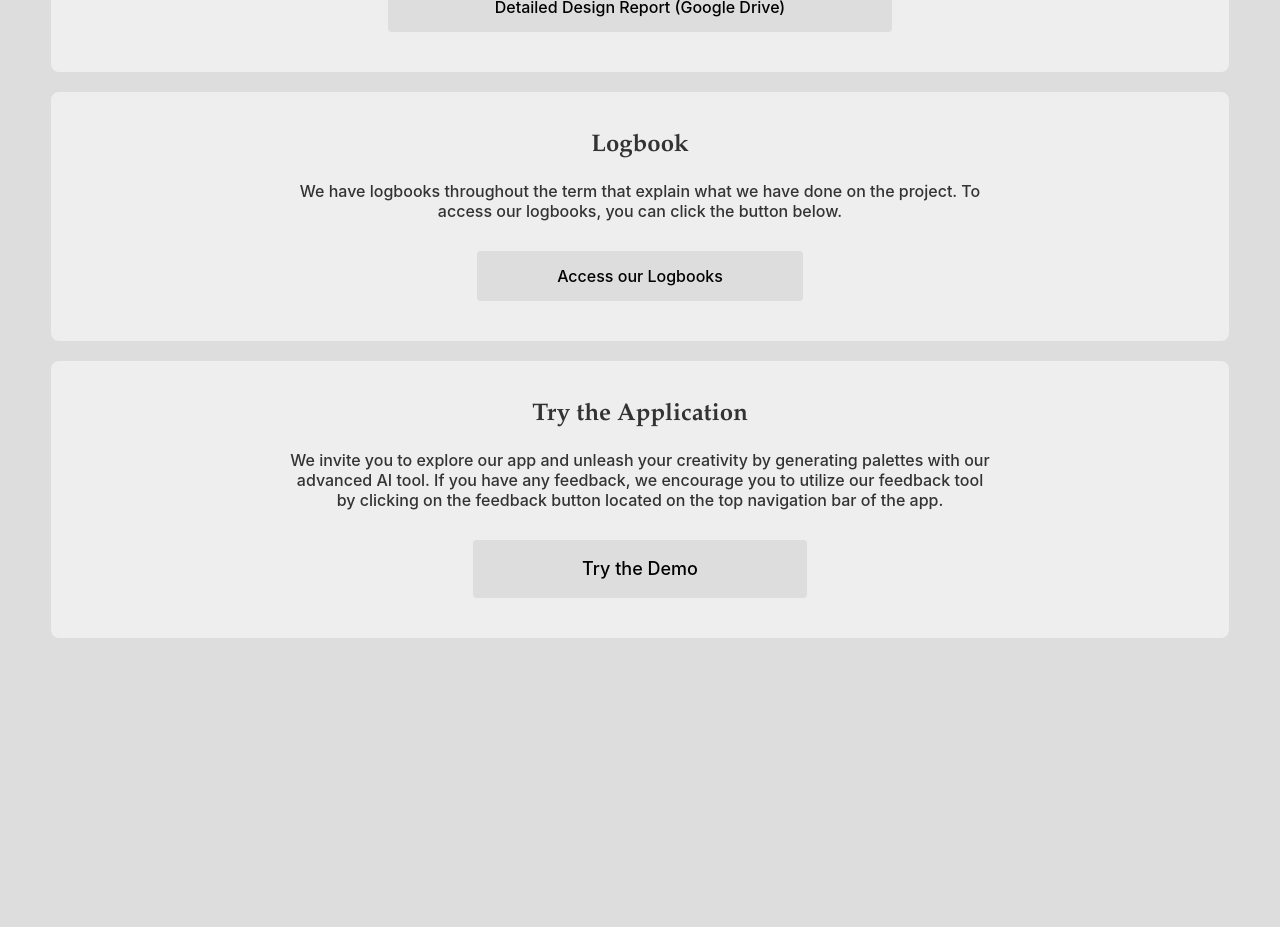
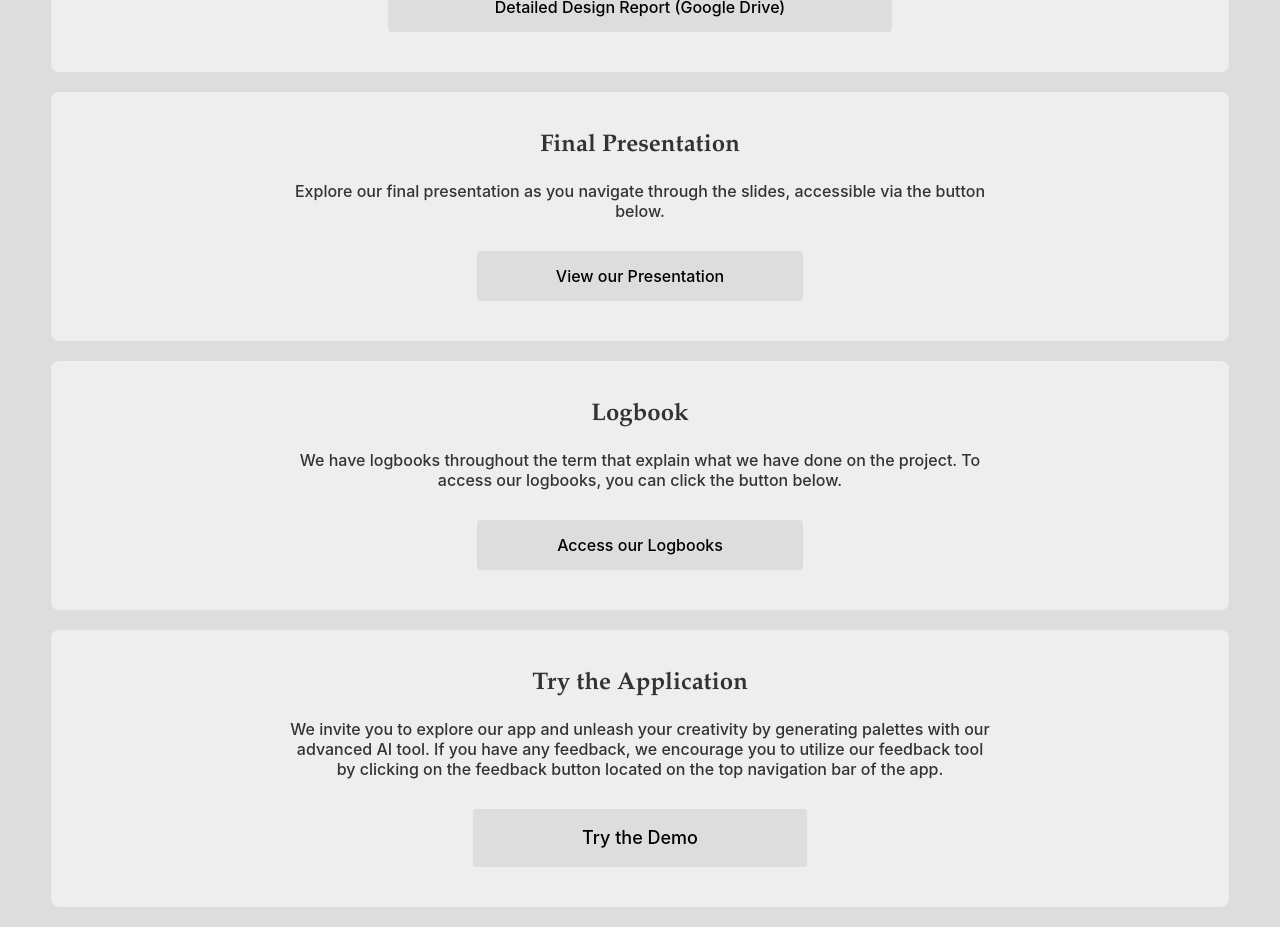
Before and after one commit to solomonNSI/aura-public, a React (Create React App) app: page / in a window 1280 px wide. Shown: the part 2240-3167 px from the top of the page. Before the commit the page ends 2898 px from the top, so only its background shows below. Built offline with nearby package versions, Linux system fonts and the light colour scheme.

Commit message:
Update App.js

```diff
--- a/src/App.js
+++ b/src/App.js
@@ -117,6 +117,12 @@ const App = () => {
       </section>
 
       <section className="appSection" id="logbook">
+        <h1>Final Presentation</h1>
+        <p className="description">Explore our final presentation as you navigate through the slides, accessible via the button below.</p>
+        <a href="https://drive.google.com/file/d/1djb06fWtRXYYMvjP8cFqal9HDINvRZUn/view?usp=sharing">View our Presentation</a>
+      </section>
+
+      <section className="appSection" id="logbook">
         <h1>Logbook</h1>
         <p className="description">We have logbooks throughout the term that explain what we have done on the project. To access our logbooks, you can click the button below. </p>
         <a href="https://auraslogbook.vercel.app/logbooksall">Access our Logbooks</a>
```
